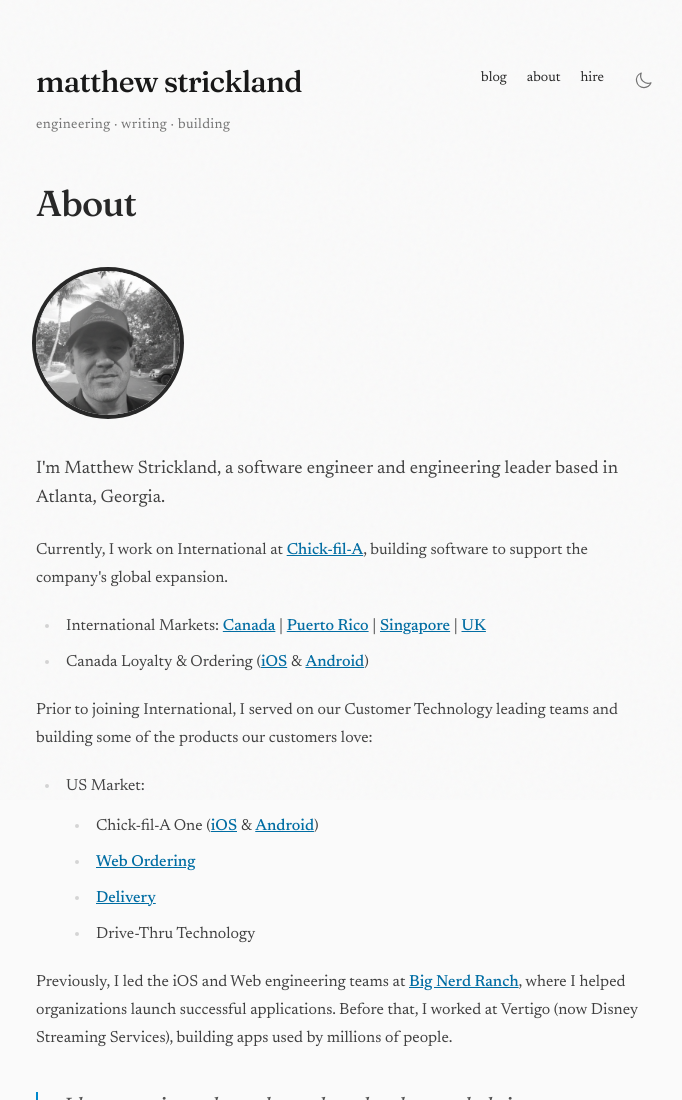
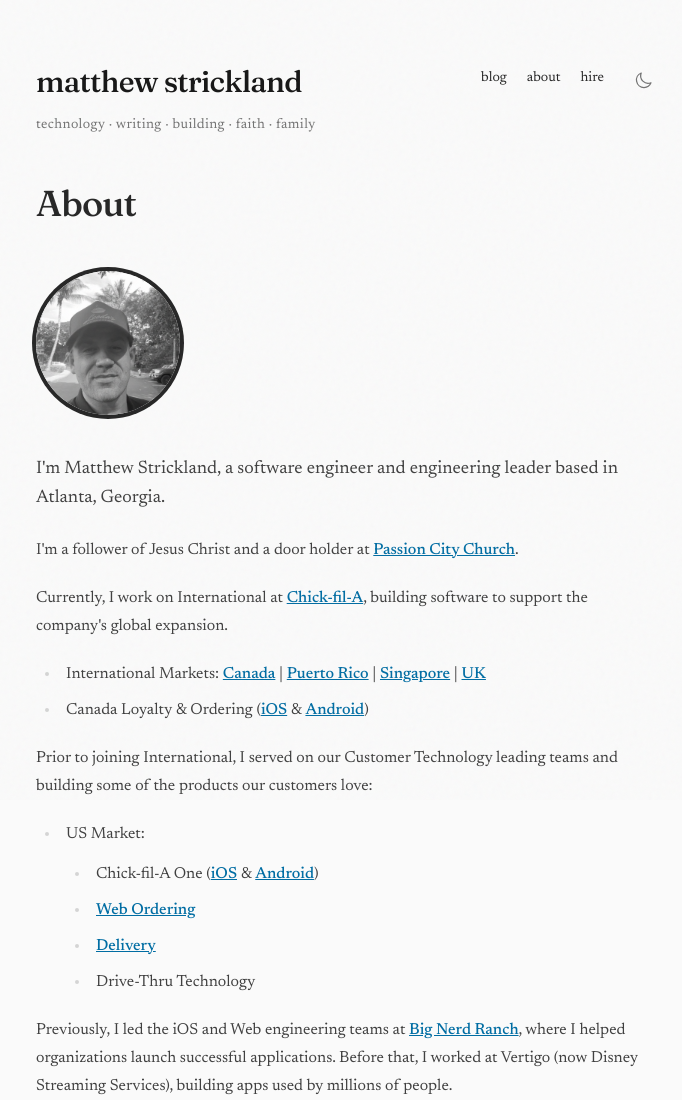
Before and after one commit to mps/mps.github.io, an Astro site: page /about in a window 1280 px wide. Shown: the top 1100 px of the page, without its empty margins (292-974 px from the left). Built offline with nearby package versions, Linux system fonts and the light colour scheme; Astro itself is replaced by a stand-in of ours.

Commit message:
feat: Add faith and family focus, update tagline, and fix external links (#21)
* feat: Add faith and family focus, update tagline, and fix external links

- Update header tagline from 'engineering · writing · building' to 'technology · writing · building · faith and family'
- Change 'engineering' to 'technology' to better reflect scope
- Add faith statement to about page: mention of being a follower of Jesus Christ and door holder at Passion City Church
- Add target="_blank" rel="noopener noreferrer" to all external links on about page for better UX

* Update text in Nav component for clarity

```diff
--- a/src/components/Nav.astro
+++ b/src/components/Nav.astro
@@ -18,7 +18,7 @@ import { siteConfig } from '../data/site';
           <span class="block h-0.5 w-0 group-hover:w-full bg-accent-500 transition-all duration-300 mt-1"></span>
         </a>
         <p class="text-sm text-neutral-500 dark:text-neutral-400 tracking-wide">
-          engineering &middot; writing &middot; building
+          technology &middot; writing &middot; building &middot; faith &middot; family
         </p>
       </div>
 
--- a/src/pages/about.astro
+++ b/src/pages/about.astro
@@ -18,6 +18,10 @@ import BaseLayout from '../layouts/BaseLayout.astro';
     <div class="prose prose-neutral dark:prose-invert animate-fade-in-up stagger-3" style="animation-fill-mode: both;">
       <p class="text-lg leading-relaxed">
         I'm Matthew Strickland, a software engineer and engineering leader based in Atlanta, Georgia.
+      </p>
+
+      <p>
+        I'm a follower of Jesus Christ and a door holder at <a href="https://passioncitychurch.com" target="_blank" rel="noopener noreferrer">Passion City Church</a>.
       </p>
 
       <p>
```
